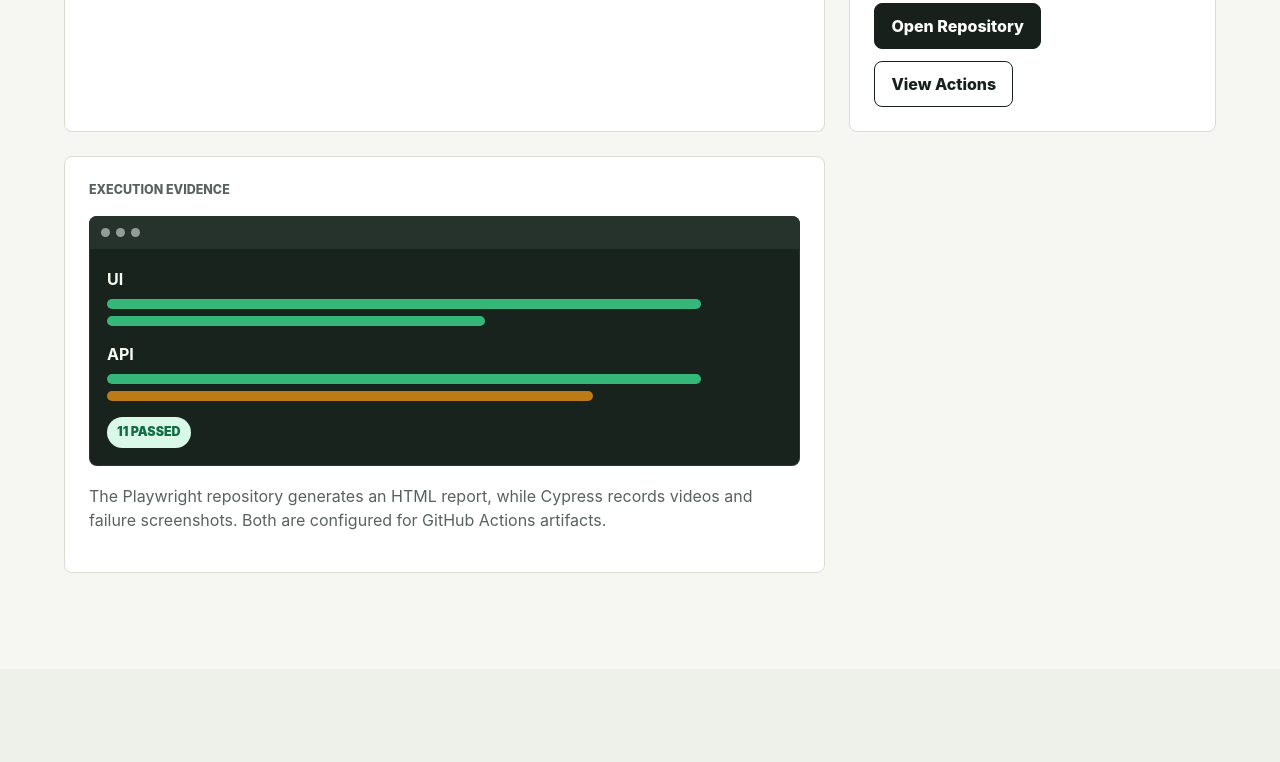
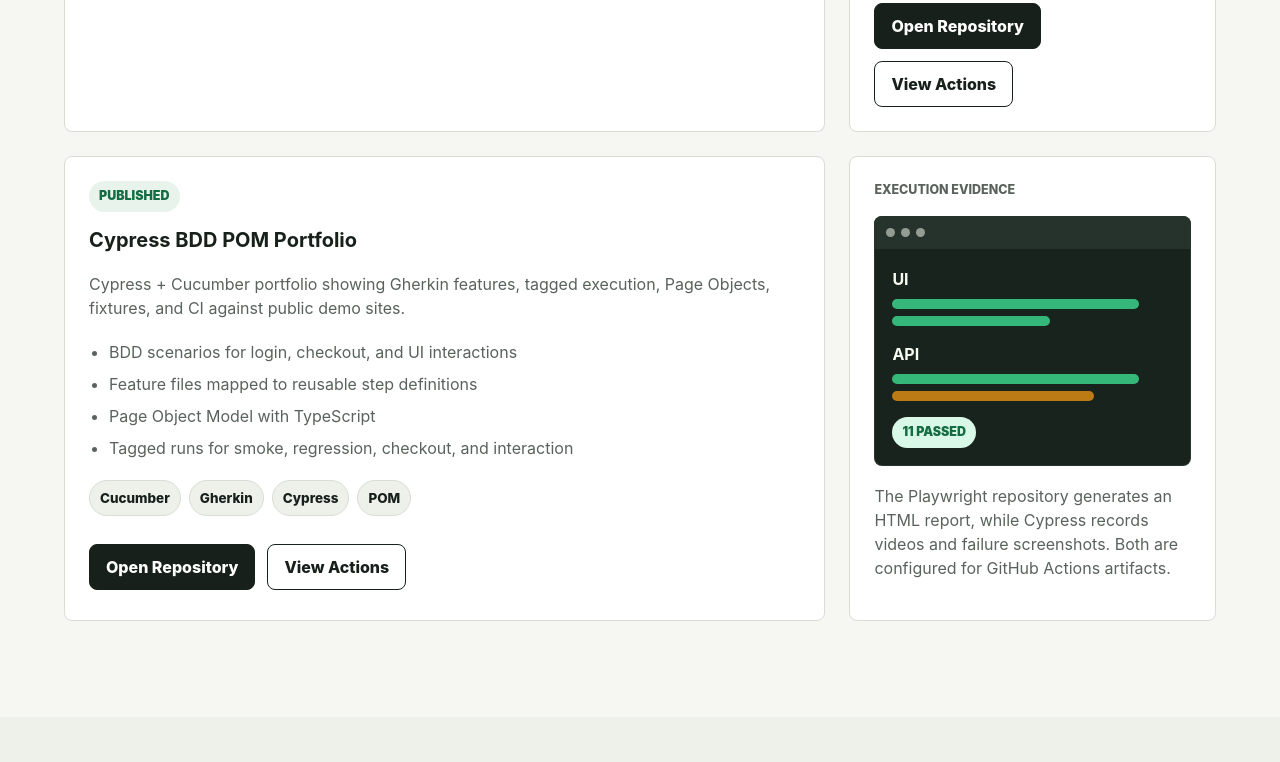
Before and after one commit to cesar-sarabia/Cesar-Sarabia.github.io, a plain HTML site: page index.html in a window 1280 px wide. Shown: the part 1785-2547 px from the top of the page. Drawn offline with Linux system fonts and the light colour scheme.

Commit message:
docs: add Cypress BDD portfolio link

```diff
--- a/index.html
+++ b/index.html
@@ -29,6 +29,7 @@
         <div class="hero-actions" aria-label="Primary links">
           <a class="button primary" href="https://github.com/cesar-sarabia/playwright-qa-portfolio" target="_blank" rel="noreferrer">View Playwright Repo</a>
           <a class="button secondary" href="https://github.com/cesar-sarabia/cypress-qa-portfolio-basic" target="_blank" rel="noreferrer">View Cypress Repo</a>
+          <a class="button secondary" href="https://github.com/cesar-sarabia/cypress-bdd-pom-portfolio" target="_blank" rel="noreferrer">View BDD Repo</a>
           <a class="button secondary" href="https://github.com/cesar-sarabia" target="_blank" rel="noreferrer">GitHub Profile</a>
         </div>
       </div>
@@ -58,12 +59,12 @@
 
     <section class="section-band summary-band" aria-label="Portfolio summary">
       <div class="summary-item">
-        <span class="summary-value">2</span>
+        <span class="summary-value">3</span>
         <span class="summary-label">published QA automation portfolio repositories</span>
       </div>
       <div class="summary-item">
-        <span class="summary-value">15</span>
-        <span class="summary-label">validated tests across Playwright and Cypress suites</span>
+        <span class="summary-value">18</span>
+        <span class="summary-label">validated tests and BDD scenarios across portfolio suites</span>
       </div>
       <div class="summary-item">
         <span class="summary-value">CI</span>
@@ -123,6 +124,30 @@
           <div class="card-actions">
             <a class="button primary" href="https://github.com/cesar-sarabia/cypress-qa-portfolio-basic" target="_blank" rel="noreferrer">Open Repository</a>
             <a class="button secondary" href="https://github.com/cesar-sarabia/cypress-qa-portfolio-basic/actions" target="_blank" rel="noreferrer">View Actions</a>
+          </div>
+        </article>
+
+        <article class="project-card">
+          <div class="project-status">Published</div>
+          <h3>Cypress BDD POM Portfolio</h3>
+          <p>
+            Cypress + Cucumber portfolio showing Gherkin features, tagged execution, Page Objects, fixtures, and CI against public demo sites.
+          </p>
+          <ul class="project-points">
+            <li>BDD scenarios for login, checkout, and UI interactions</li>
+            <li>Feature files mapped to reusable step definitions</li>
+            <li>Page Object Model with TypeScript</li>
+            <li>Tagged runs for smoke, regression, checkout, and interaction</li>
+          </ul>
+          <div class="tag-row">
+            <span>Cucumber</span>
+            <span>Gherkin</span>
+            <span>Cypress</span>
+            <span>POM</span>
+          </div>
+          <div class="card-actions">
+            <a class="button primary" href="https://github.com/cesar-sarabia/cypress-bdd-pom-portfolio" target="_blank" rel="noreferrer">Open Repository</a>
+            <a class="button secondary" href="https://github.com/cesar-sarabia/cypress-bdd-pom-portfolio/actions" target="_blank" rel="noreferrer">View Actions</a>
           </div>
         </article>
 
@@ -209,12 +234,12 @@
           <p>Cypress fundamentals with Page Objects and public demo sites.</p>
         </article>
         <article>
-          <span class="roadmap-state">Next</span>
+          <span class="roadmap-state done">Live</span>
           <h3>Cypress BDD + POM</h3>
           <p>Cucumber features, tags, fixtures, and report evidence.</p>
         </article>
         <article>
-          <span class="roadmap-state">Planned</span>
+          <span class="roadmap-state">Next</span>
           <h3>Cypress Framework Patterns</h3>
           <p>Custom commands, flows, sessions, and network synchronization.</p>
         </article>
@@ -236,6 +261,7 @@
       <a href="https://github.com/cesar-sarabia" target="_blank" rel="noreferrer">GitHub</a>
       <a href="https://github.com/cesar-sarabia/playwright-qa-portfolio" target="_blank" rel="noreferrer">Playwright Repo</a>
       <a href="https://github.com/cesar-sarabia/cypress-qa-portfolio-basic" target="_blank" rel="noreferrer">Cypress Repo</a>
+      <a href="https://github.com/cesar-sarabia/cypress-bdd-pom-portfolio" target="_blank" rel="noreferrer">BDD Repo</a>
     </div>
   </footer>
 </body>
```
